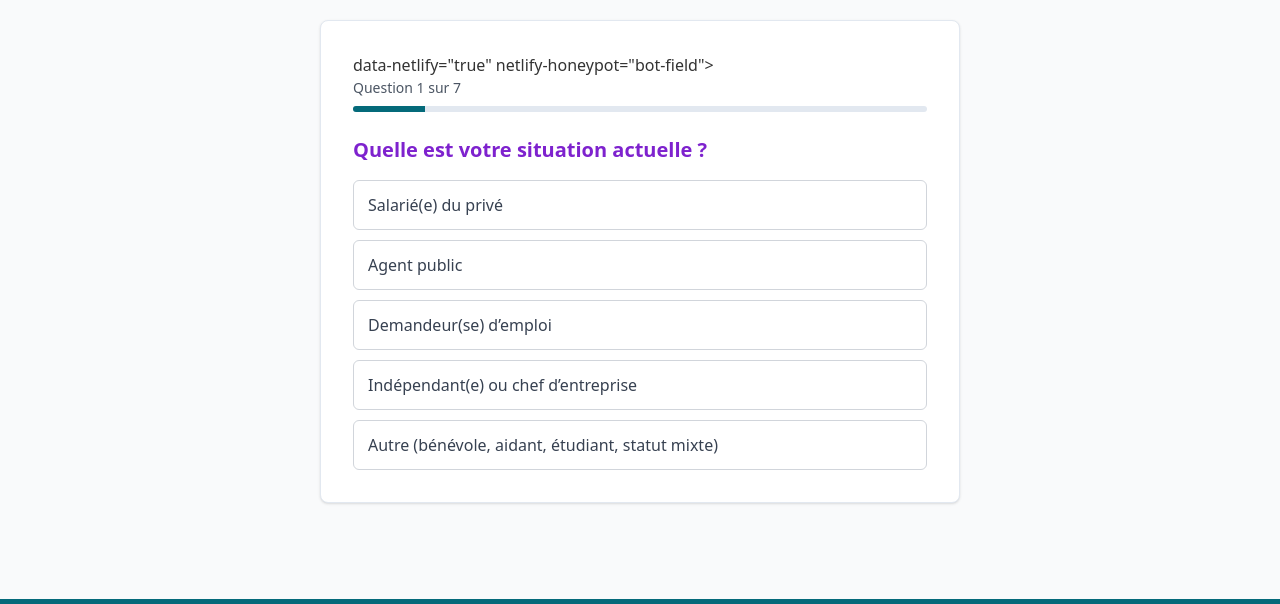
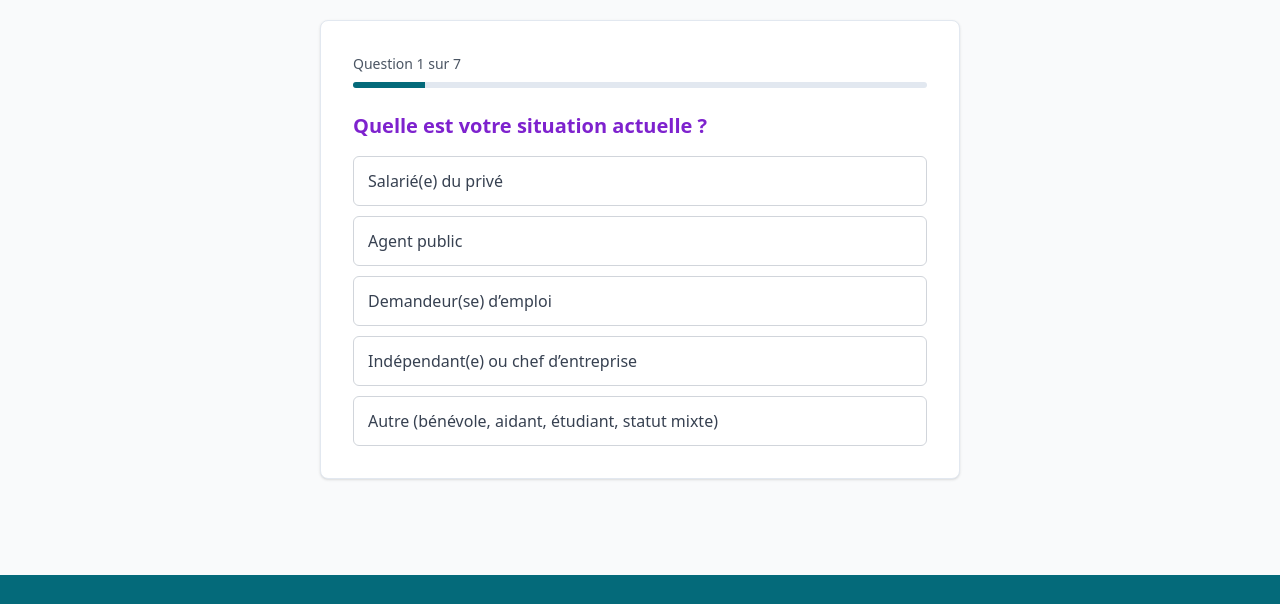
Before and after one commit to Dokatel01/info-VAE, an Astro site: page /test-eligibilite-vae in a window 1280 px wide. Shown: the part 193-797 px from the top of the page. Built offline with nearby package versions, Linux system fonts and the light colour scheme; Astro itself is replaced by a stand-in of ours.

Commit message:
maj interface

```diff
--- a/src/pages/test-eligibilite-vae.astro
+++ b/src/pages/test-eligibilite-vae.astro
@@ -8,7 +8,6 @@ import '../styles/quiz.css';
   <div class="container quiz-page">
     <h1 class="quiz-page__title">Suis-je éligible ?</h1>
     <form class="vq" id="vq-form" name="quiz-vae" method="POST" action="/api/submit-lead" data-netlify="true" netlify-honeypot="bot-field">
-          data-netlify="true" netlify-honeypot="bot-field">
       <input type="hidden" name="form-name" value="quiz-vae">
       <p hidden><label>Ne pas remplir : <input name="bot-field" autocomplete="off" tabindex="-1"></label></p>
 
```
